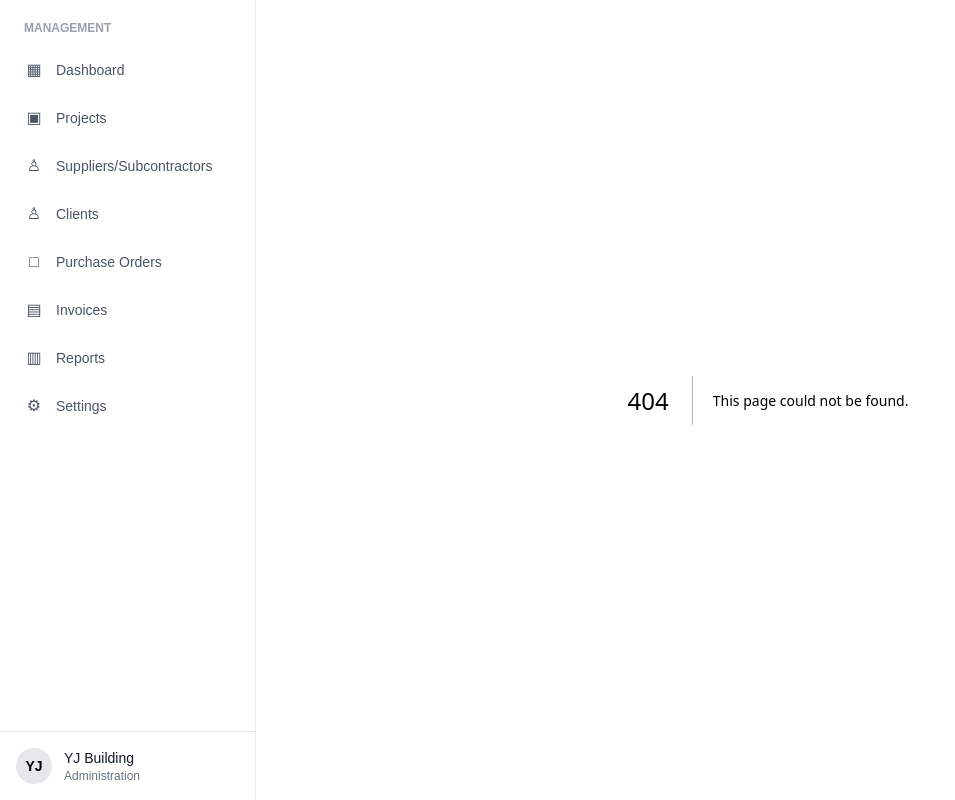
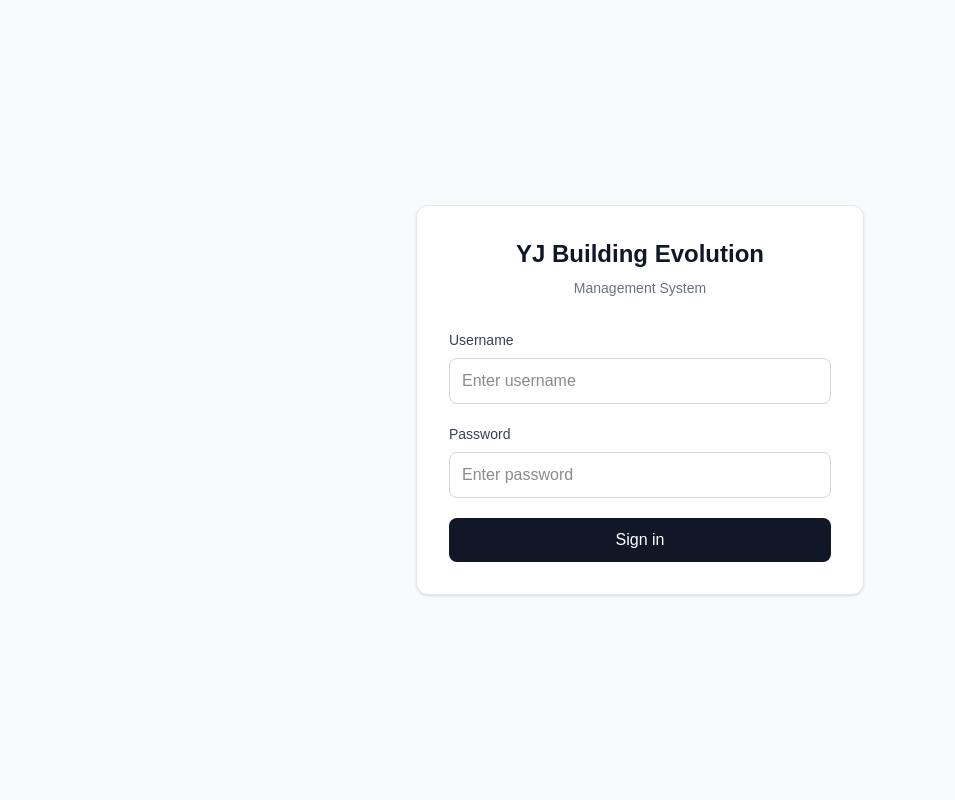
Before and after one commit to Eloisa7777/crm-app, a Next.js app: page /login in a window 1280 px wide. Before the commit this address had no page. Shown: the whole page, without its empty margins (0-955 px from the left). Built offline with nearby package versions, Linux system fonts and the light colour scheme.

Commit message:
login dashboard

```diff
--- /dev/null
+++ b/app/api/login/route.js
@@ -0,0 +1,40 @@
+import { NextResponse } from "next/server";
+
+const USERNAME = "admin";
+const PASSWORD = "123456";
+
+export async function POST(request) {
+  try {
+    const body = await request.json();
+
+    const { username, password } = body;
+
+    if (username !== USERNAME || password !== PASSWORD) {
+      return NextResponse.json(
+        { error: "Invalid username or password" },
+        { status: 401 }
+      );
+    }
+
+    const response = NextResponse.json({
+      success: true,
+    });
+
+    response.cookies.set({
+      name: "yj_auth",
+      value: "authenticated",
+      httpOnly: true,
+      secure: process.env.NODE_ENV === "production",
+      sameSite: "lax",
+      path: "/",
+      maxAge: 60 * 60 * 8, // 1 hour
+    });
+
+    return response;
+  } catch (error) {
+    return NextResponse.json(
+      { error: "Invalid request" },
+      { status: 400 }
+    );
+  }
+}
--- a/app/invoices/[id]/page.jsx
+++ b/app/invoices/[id]/page.jsx
@@ -123,6 +123,8 @@ export default function InvoiceDetailPage() {
 
               unitPrice:
                 Number(item?.unitPrice) || 0,
+              tax:
+                Number(item?.tax) || 0,
             }))
           : [];
 
@@ -276,6 +278,7 @@ export default function InvoiceDetailPage() {
           description: "",
           qty: 1,
           unitPrice: 0,
+          tax: 0,
         },
       ],
     }));
@@ -309,9 +312,11 @@ export default function InvoiceDetailPage() {
         const unitPrice =
           Number(item?.unitPrice) || 0;
 
+        const tax = Number(item?.tax) || 0;
+
         return (
           sum +
-          qty * unitPrice
+          qty * unitPrice * (1 + tax / 100)
         );
       },
       0
@@ -338,6 +343,8 @@ export default function InvoiceDetailPage() {
       const unitPrice =
         Number(item?.unitPrice) || 0;
 
+      const tax = Number(item?.tax) || 0;
+
       return {
         description:
           item?.description || "",
@@ -346,8 +353,10 @@ export default function InvoiceDetailPage() {
 
         unitPrice,
 
+        tax,
+
         total:
-          qty * unitPrice,
+          qty * unitPrice * (1 + tax / 100),
       };
     });
   }, [form.items]);
@@ -455,6 +464,8 @@ export default function InvoiceDetailPage() {
           const unitPrice =
             Number(item?.unitPrice) || 0;
 
+          const tax = Number(item?.tax) || 0;
+
           return {
             description:
               item?.description || "",
@@ -463,8 +474,10 @@ export default function InvoiceDetailPage() {
 
             unitPrice,
 
+            tax,
+
             total:
-              qty * unitPrice,
+              qty * unitPrice * (1 + tax / 100),
           };
         });
 
@@ -1255,6 +1268,10 @@ export default function InvoiceDetailPage() {
 
                     <th className="pb-3 pr-4">
                       Unit Price
+                    </th>
+
+                    <th className="pb-3 pr-4">
+                      Tax %
                     </th>
 
                     <th className="pb-3 text-right">
@@ -1373,6 +1390,31 @@ export default function InvoiceDetailPage() {
 
                           </td>
 
+                          <td className="py-4 pr-4">
+
+                            {editing ? (
+                              <input
+                                type="number"
+                                min="0"
+                                step="0.1"
+                                value={
+                                  item.tax
+                                }
+                                onChange={(e) =>
+                                  updateItem(
+                                    index,
+                                    "tax",
+                                    e.target.value
+                                  )
+                                }
+                                className="w-24 rounded-lg border border-gray-300 px-3 py-2"
+                              />
+                            ) : (
+                              `${item.tax || 0}%`
+                            )}
+
+                          </td>
+
                           <td className="py-4 text-right font-medium">
                             $
                             {itemTotal.toFixed(
--- a/app/layout.jsx
+++ b/app/layout.jsx
@@ -1,5 +1,5 @@
 import "./globals.css";
-import Sidebar from "@/components/Sidebar";
+import AppLayout from "@/components/AppLayout";
 
 export const metadata = {
   title: "YJ Building Evolution",
@@ -10,17 +10,9 @@ export default function RootLayout({ children }) {
   return (
     <html lang="en">
       <body className="bg-gray-50 text-gray-900">
-        <div className="min-h-screen flex">
-
-          {/* Sidebar */}
-          <Sidebar />
-
-          {/* Main Content */}
-          <main className="flex-1 min-w-0">
-            {children}
-          </main>
-
-        </div>
+        <AppLayout>
+          {children}
+        </AppLayout>
       </body>
     </html>
   );
--- /dev/null
+++ b/app/login/page.jsx
@@ -0,0 +1,126 @@
+"use client";
+
+import { useState } from "react";
+import { useRouter } from "next/navigation";
+
+export default function LoginPage() {
+  const router = useRouter();
+
+  const [username, setUsername] = useState("");
+  const [password, setPassword] = useState("");
+  const [error, setError] = useState("");
+  const [loading, setLoading] = useState(false);
+
+  async function handleLogin(e) {
+    e.preventDefault();
+
+    setError("");
+    setLoading(true);
+
+    try {
+      const res = await fetch("/api/login", {
+        method: "POST",
+        headers: {
+          "Content-Type": "application/json",
+        },
+        body: JSON.stringify({
+          username,
+          password,
+        }),
+      });
+
+      const data = await res.json();
+
+      if (!res.ok) {
+        setError(data.error || "Login failed");
+        return;
+      }
+
+      router.push("/");
+      router.refresh();
+    } catch (error) {
+      setError("Unable to login. Please try again.");
+    } finally {
+      setLoading(false);
+    }
+  }
+
+  return (
+    <div className="min-h-screen flex items-center justify-center bg-gray-50 px-4">
+      <div className="w-full max-w-md">
+        <div className="bg-white rounded-xl shadow-sm border border-gray-200 p-8">
+
+          <div className="mb-8 text-center">
+            <h1 className="text-2xl font-bold text-gray-900">
+              YJ Building Evolution
+            </h1>
+
+            <p className="mt-2 text-sm text-gray-500">
+              Management System
+            </p>
+          </div>
+
+          <form onSubmit={handleLogin} className="space-y-5">
+
+            {/* Username */}
+            <div>
+              <label className="block text-sm font-medium text-gray-700 mb-2">
+                Username
+              </label>
+
+              <input
+                type="text"
+                value={username}
+                onChange={(e) => setUsername(e.target.value)}
+                placeholder="Enter username"
+                autoComplete="username"
+                className="w-full px-3 py-2.5 border border-gray-300 rounded-lg
+                  focus:outline-none focus:ring-2 focus:ring-gray-900
+                  focus:border-transparent"
+                required
+              />
+            </div>
+
+            {/* Password */}
+            <div>
+              <label className="block text-sm font-medium text-gray-700 mb-2">
+                Password
+              </label>
+
+              <input
+                type="password"
+                value={password}
+                onChange={(e) => setPassword(e.target.value)}
+                placeholder="Enter password"
+                autoComplete="current-password"
+                className="w-full px-3 py-2.5 border border-gray-300 rounded-lg
+                  focus:outline-none focus:ring-2 focus:ring-gray-900
+                  focus:border-transparent"
+                required
+              />
+            </div>
+
+            {/* Error */}
+            {error && (
+              <div className="text-sm text-red-600 bg-red-50 border border-red-200 rounded-lg px-3 py-2">
+                {error}
+              </div>
+            )}
+
+            {/* Login */}
+            <button
+              type="submit"
+              disabled={loading}
+              className="w-full bg-gray-900 text-white py-2.5 rounded-lg
+                font-medium hover:bg-gray-800 transition
+                disabled:opacity-50 disabled:cursor-not-allowed"
+            >
+              {loading ? "Signing in..." : "Sign in"}
+            </button>
+
+          </form>
+        </div>
+      </div>
+    </div>
+  );
+}
--- a/app/page.jsx
+++ b/app/page.jsx
@@ -1,8 +1,59 @@
+
 "use client";
 
 import Link from "next/link";
+import { useEffect, useState } from "react";
+import {
+  collection,
+  getCountFromServer,
+  query,
+  where,
+} from "firebase/firestore";
+import { db } from "@/lib/firebase";
 
 export default function HomePage() {
+  const [purchaseOrders, setPurchaseOrders] = useState(0);
+  const [suppliers, setSuppliers] = useState(0);
+  const [outstandingInvoices, setOutstandingInvoices] = useState(0);
+  const [loading, setLoading] = useState(true);
+
+  useEffect(() => {
+    async function loadDashboard() {
+      try {
+        // Purchase Orders
+        const poSnapshot = await getCountFromServer(
+          collection(db, "purchaseOrders"),
+          where("status", "==", "Issued")
+        );
+
+        // Suppliers
+        const supplierSnapshot = await getCountFromServer(
+          collection(db, "Suppliers")
+        );
+
+        // Outstanding Invoices
+        const outstandingInvoiceQuery = query(
+          collection(db, "invoices"),
+          where("status", "==", "Issued")
+        );
+
+        const invoiceSnapshot = await getCountFromServer(
+          outstandingInvoiceQuery
+        );
+
+        setPurchaseOrders(poSnapshot.data().count);
+        setSuppliers(supplierSnapshot.data().count);
+        setOutstandingInvoices(invoiceSnapshot.data().count);
+      } catch (error) {
+        console.error("Failed to load dashboard:", error);
+      } finally {
+        setLoading(false);
+      }
+    }
+
+    loadDashboard();
+  }, []);
+
   return (
     <div className="min-h-screen">
 
@@ -36,25 +87,25 @@ export default function HomePage() {
 
           <DashboardCard
             title="Active Projects"
-            value="12"
+            value="-"
             description="Currently in progress"
           />
 
           <DashboardCard
             title="Purchase Orders"
-            value="48"
-            description="This financial year"
+            value={loading ? "—" : purchaseOrders}
+            description="Total purchase orders"
           />
 
           <DashboardCard
-            title="Outstanding Invoices"
-            value="$24,580"
-            description="Awaiting payment"
+            title="Invoices Issued"
+            value={loading ? "—" : outstandingInvoices}
+            description="Recently issued"
           />
 
           <DashboardCard
             title="Suppliers"
-            value="36"
+            value={loading ? "—" : suppliers}
             description="Active suppliers"
           />
 
--- /dev/null
+++ b/components/AppLayout.jsx
@@ -0,0 +1,24 @@
+"use client";
+
+import { usePathname } from "next/navigation";
+import Sidebar from "@/components/Sidebar";
+
+export default function AppLayout({ children }) {
+  const pathname = usePathname();
+
+  const isLoginPage = pathname === "/login";
+
+  if (isLoginPage) {
+    return <>{children}</>;
+  }
+
+  return (
+    <div className="min-h-screen flex">
+      <Sidebar />
+
+      <main className="flex-1 min-w-0">
+        {children}
+      </main>
+    </div>
+  );
+}
--- a/components/InvoicePDF.jsx
+++ b/components/InvoicePDF.jsx
@@ -169,6 +169,12 @@ const styles = StyleSheet.create({
 
   colPrice: {
     width: "18%",
+    textAlign: "right",
+    paddingHorizontal: 6,
+  },
+
+  colTax: {
+    width: "10%",
     textAlign: "right",
     paddingHorizontal: 6,
   },
@@ -409,9 +415,12 @@ const {
             item?.unitPrice || 0
           );
 
+        const tax =
+          Number(item?.tax || 0);
+
         return (
           sum +
-          qty * unitPrice
+          qty * unitPrice * (1 + tax / 100)
         );
       },
       0
@@ -727,6 +736,15 @@ const {
 
               <Text
                 style={[
+                  styles.colTax,
+                  styles.headerText,
+                ]}
+              >
+                Tax %
+              </Text>
+
+              <Text
+                style={[
                   styles.colAmount,
                   styles.headerText,
                 ]}
@@ -755,9 +773,15 @@ const {
                         0
                     );
 
+                  const tax =
+                    Number(
+                      item?.tax || 0
+                    );
+
                   const amount =
                     qty *
-                    unitPrice;
+                    unitPrice *
+                    (1 + tax / 100);
 
                   return (
                     <View
@@ -795,6 +819,14 @@ const {
                         {formatCurrency(
                           unitPrice
                         )}
+                      </Text>
+
+                      <Text
+                        style={
+                          styles.colTax
+                        }
+                      >
+                        {tax}%
                       </Text>
 
                       <Text
@@ -837,6 +869,14 @@ const {
                 <Text
                   style={
                     styles.colPrice
+                  }
+                >
+                  -
+                </Text>
+
+                <Text
+                  style={
+                    styles.colTax
                   }
                 >
                   -
--- /dev/null
+++ b/middleware.js
@@ -0,0 +1,29 @@
+import { NextResponse } from "next/server";
+
+export function middleware(request) {
+  const { pathname } = request.nextUrl;
+
+  // Login page and login API don't require authentication
+  if (
+    pathname === "/login" ||
+    pathname.startsWith("/api/login")
+  ) {
+    return NextResponse.next();
+  }
+
+  const authCookie = request.cookies.get("yj_auth");
+
+  if (!authCookie || authCookie.value !== "authenticated") {
+    const loginUrl = new URL("/login", request.url);
+
+    return NextResponse.redirect(loginUrl);
+  }
+
+  return NextResponse.next();
+}
+
+export const config = {
+  matcher: [
+    "/((?!_next/static|_next/image|favicon.ico).*)",
+  ],
+};
```
